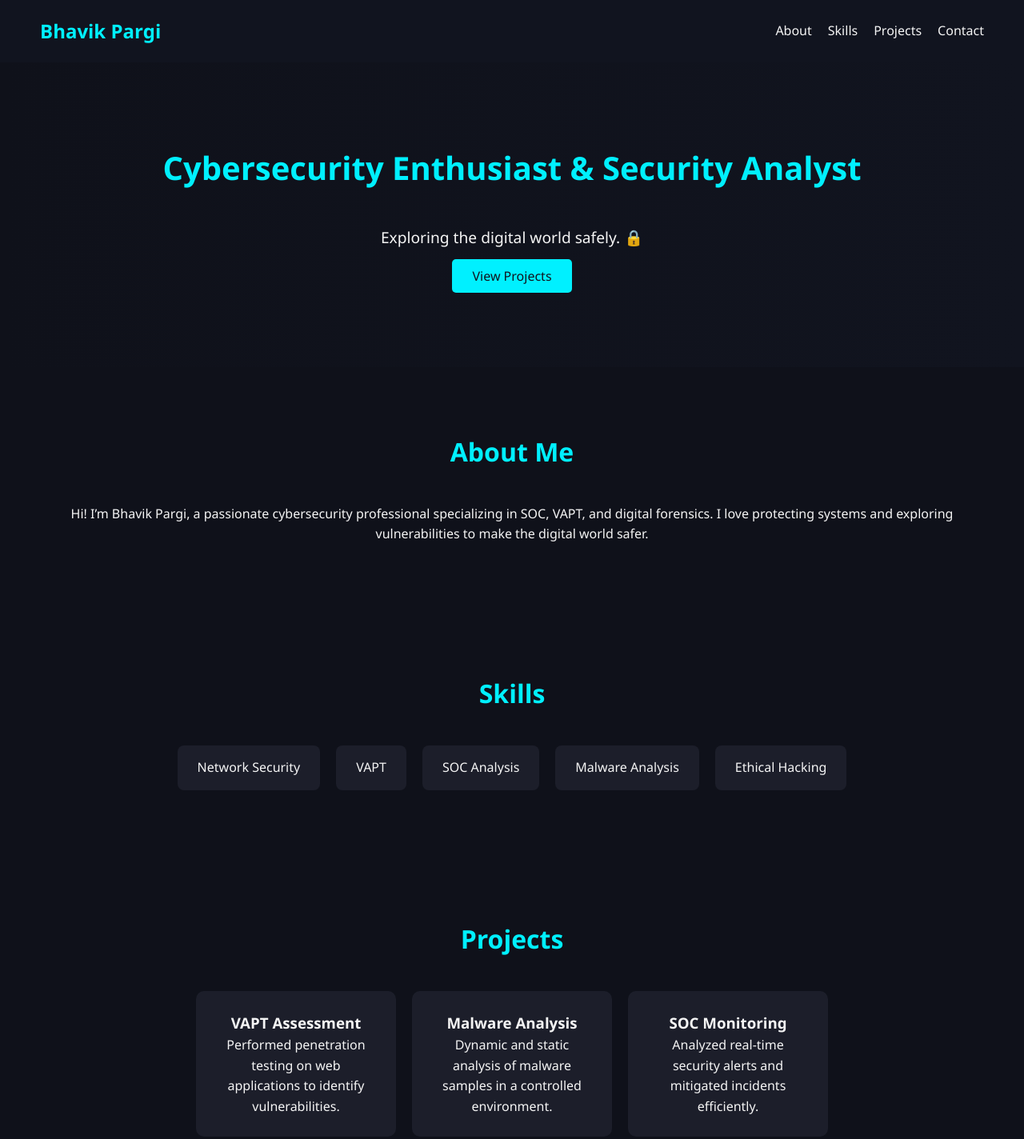
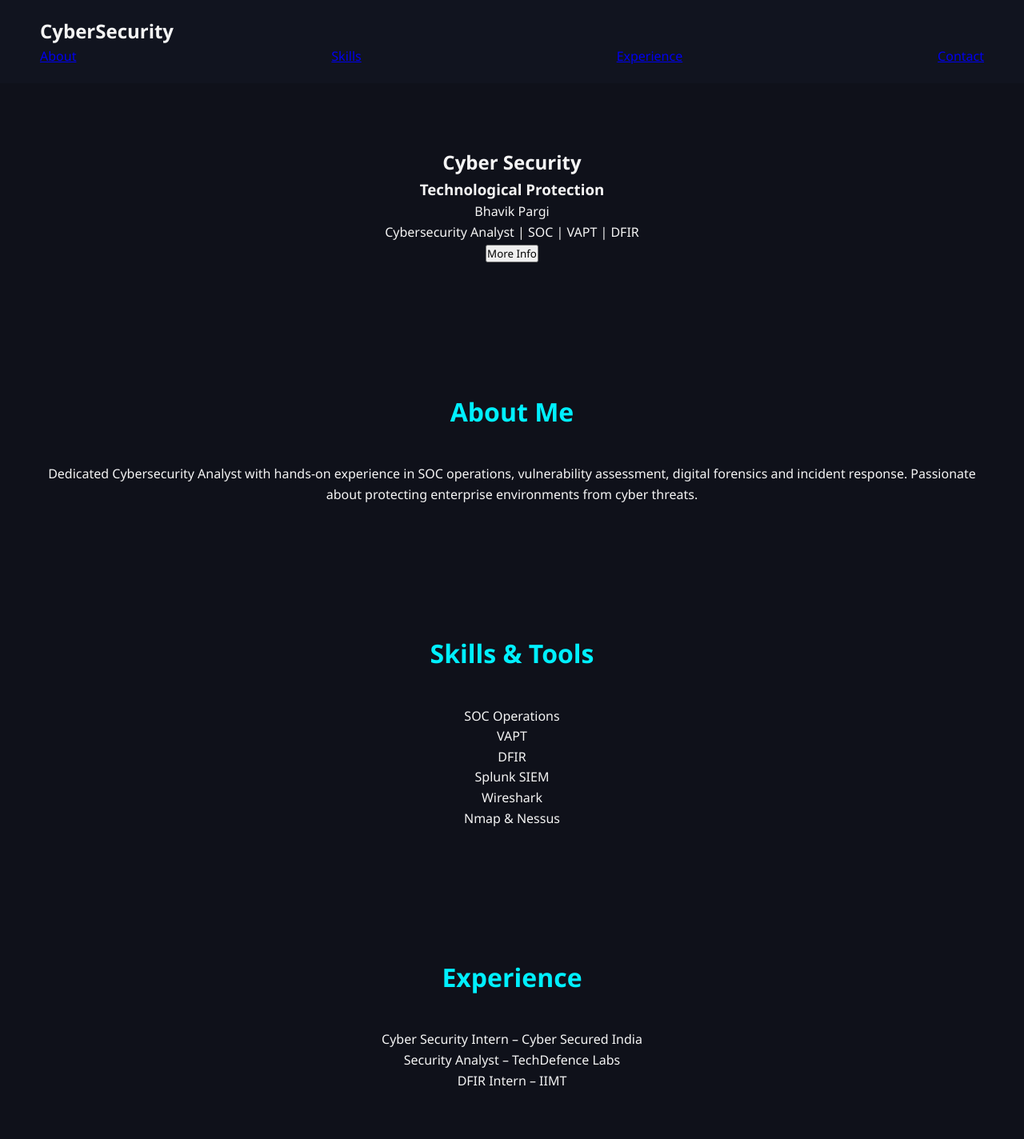
Before and after one commit to Bhavik123h/bhavikpargi.github.io, a plain HTML site: page index.html in a window 1280 px wide. Shown: the top 1424 px of the page at 80% size. Drawn offline with Linux system fonts and the light colour scheme.

Commit message:
Update index.html

```diff
--- a/index.html
+++ b/index.html
@@ -2,80 +2,73 @@
 <html lang="en">
 <head>
   <meta charset="UTF-8">
-  <meta name="viewport" content="width=device-width, initial-scale=1.0">
-  <title>Bhavik Pargi | Cybersecurity Portfolio</title>
+  <title>Bhavik Pargi | Cyber Security Portfolio</title>
   <link rel="stylesheet" href="style.css">
-  <script src="script.js" defer></script>
 </head>
 <body>
-  <!-- Header / Navbar -->
-  <header>
+
+<header class="navbar">
+  <h2 class="logo">Cyber<span>Security</span></h2>
   <nav>
-      <h1>Bhavik Pargi</h1>
-      <ul>
-        <li><a href="#about">About</a></li>
-        <li><a href="#skills">Skills</a></li>
-        <li><a href="#projects">Projects</a></li>
-        <li><a href="#contact">Contact</a></li>
-      </ul>
+    <a href="#about">About</a>
+    <a href="#skills">Skills</a>
+    <a href="#experience">Experience</a>
+    <a href="#contact">Contact</a>
   </nav>
 </header>
 
-  <!-- Hero Section -->
-  <section id="hero">
-    <h2>Cybersecurity Enthusiast & Security Analyst</h2>
-    <p>Exploring the digital world safely. 🔒</p>
-    <a href="#projects" class="btn">View Projects</a>
-  </section>
-
-  <!-- About Section -->
-  <section id="about">
-    <h2>About Me</h2>
-    <p>Hi! I’m Bhavik Pargi, a passionate cybersecurity professional specializing in SOC, VAPT, and digital forensics. I love protecting systems and exploring vulnerabilities to make the digital world safer.</p>
-  </section>
-
-  <!-- Skills Section -->
-  <section id="skills">
-    <h2>Skills</h2>
-    <div class="skill-container">
-      <div class="skill">Network Security</div>
-      <div class="skill">VAPT</div>
-      <div class="skill">SOC Analysis</div>
-      <div class="skill">Malware Analysis</div>
-      <div class="skill">Ethical Hacking</div>
+<section class="hero">
+  <div class="hero-text">
+    <h1>Cyber Security</h1>
+    <h3>Technological Protection</h3>
+    <p>
+      Bhavik Pargi <br>
+      Cybersecurity Analyst | SOC | VAPT | DFIR
+    </p>
+    <button>More Info</button>
   </div>
 </section>
 
-  <!-- Projects Section -->
-  <section id="projects">
-    <h2>Projects</h2>
-    <div class="projects-container">
-      <div class="project-card">
-        <h3>VAPT Assessment</h3>
-        <p>Performed penetration testing on web applications to identify vulnerabilities.</p>
-      </div>
-      <div class="project-card">
-        <h3>Malware Analysis</h3>
-        <p>Dynamic and static analysis of malware samples in a controlled environment.</p>
-      </div>
-      <div class="project-card">
-        <h3>SOC Monitoring</h3>
-        <p>Analyzed real-time security alerts and mitigated incidents efficiently.</p>
-      </div>
+<section id="about" class="section">
+  <h2>About Me</h2>
+  <p>
+    Dedicated Cybersecurity Analyst with hands-on experience in SOC operations,
+    vulnerability assessment, digital forensics and incident response.
+    Passionate about protecting enterprise environments from cyber threats.
+  </p>
+</section>
+
+<section id="skills" class="section">
+  <h2>Skills & Tools</h2>
+  <div class="cards">
+    <div class="card">SOC Operations</div>
+    <div class="card">VAPT</div>
+    <div class="card">DFIR</div>
+    <div class="card">Splunk SIEM</div>
+    <div class="card">Wireshark</div>
+    <div class="card">Nmap & Nessus</div>
   </div>
 </section>
 
-  <!-- Contact Section -->
-  <section id="contact">
-    <h2>Contact Me</h2>
-    <p>Email: bhavikpargi@example.com</p>
-    <p>LinkedIn: <a href="https://linkedin.com/in/bhavikpargi" target="_blank">linkedin.com/in/bhavikpargi</a></p>
-    <p>GitHub: <a href="https://github.com/bhavikpargi" target="_blank">github.com/bhavikpargi</a></p>
+<section id="experience" class="section">
+  <h2>Experience</h2>
+  <p>
+    Cyber Security Intern – Cyber Secured India <br>
+    Security Analyst – TechDefence Labs <br>
+    DFIR Intern – IIMT
+  </p>
 </section>
 
-  <!-- Footer -->
+<section id="contact" class="section contact">
+  <h2>Contact</h2>
+  <p>Email: bhavikpargi16@gmail.com</p>
+  <p>Phone: 7016358010</p>
+  <p>Location: Ahmedabad</p>
+</section>
+
 <footer>
-    <p>&copy; 2025 Bhavik Pargi | Cybersecurity Portfolio</p>
+  <p>© 2025 Bhavik Pargi | Cyber Security Portfolio</p>
 </footer>
+
 </body>
 </html>
```
Lines whose indentation alone changed are shown as unchanged.
